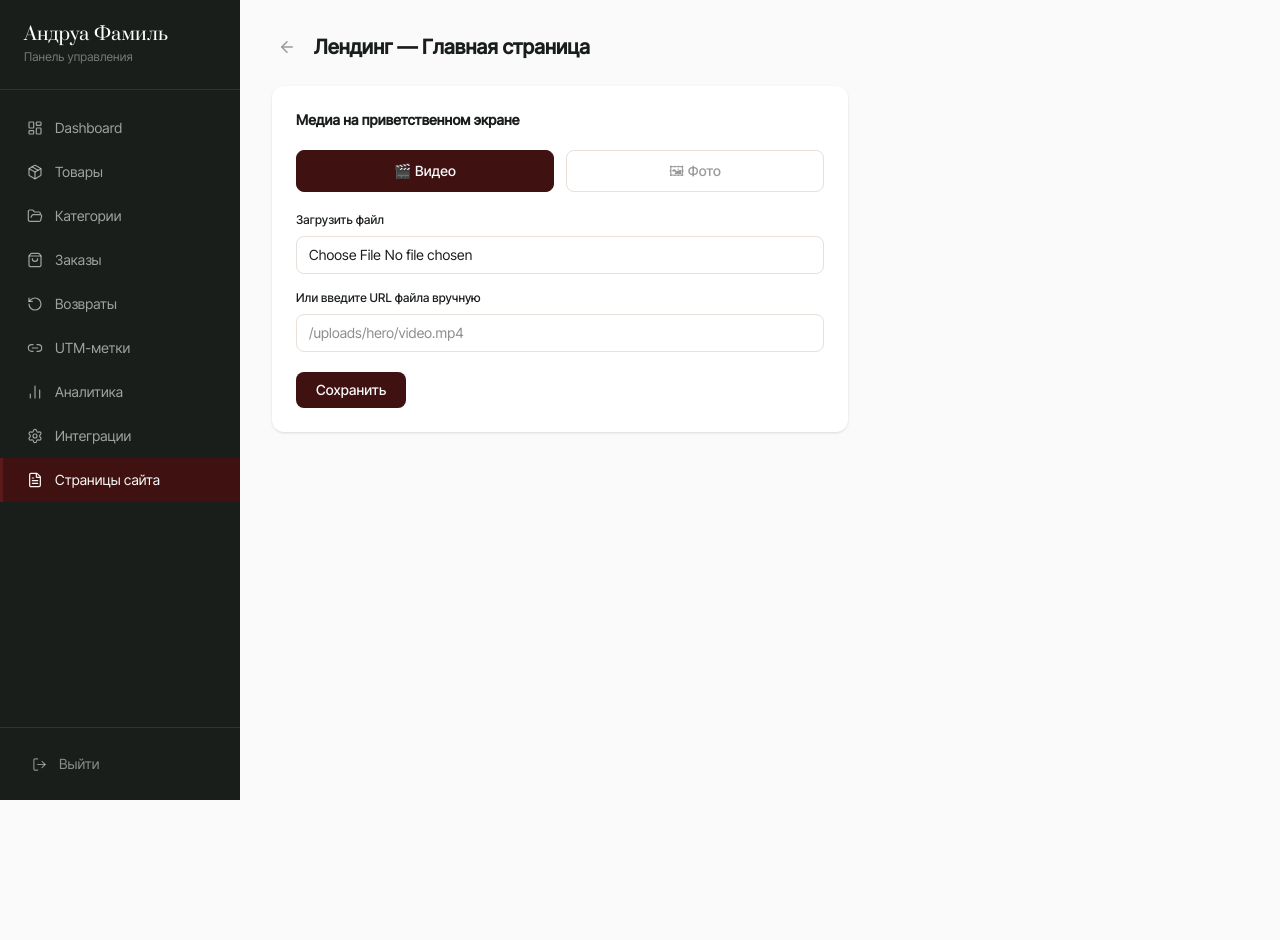
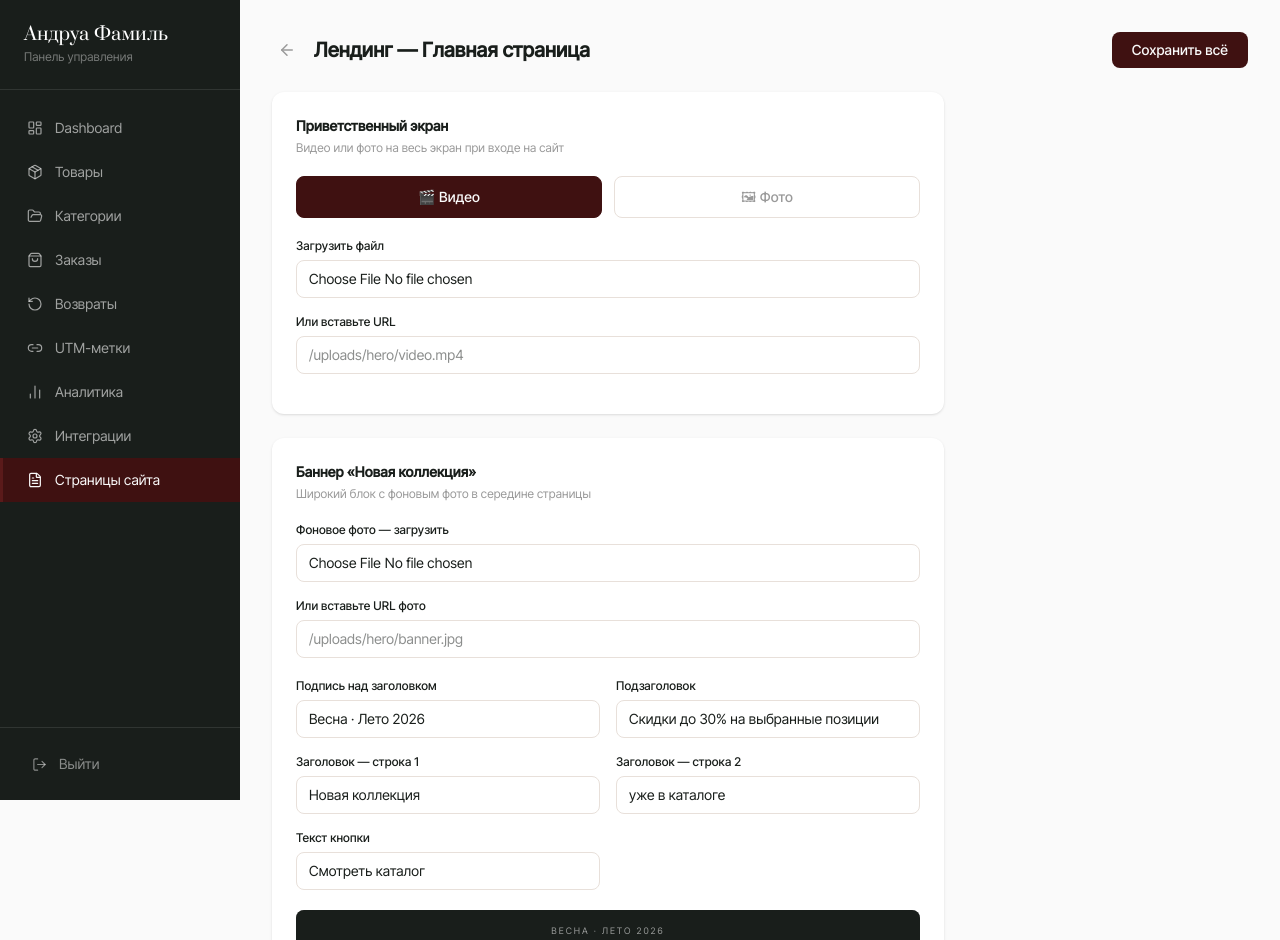
Before and after one commit to MrMagnat/web_site, a Next.js app: page /admin/pages/landing in a window 1280 px wide. Shown: the top 940 px of the page. Before the commit the page ends 800 px from the top, so only its background shows below. Built offline with nearby package versions, Linux system fonts and the light colour scheme; no server answers; sample sign-in values are in the browser's storage.

Commit message:
Make landing banner editable from admin panel
Co-Authored-By: Claude Sonnet 4.6 <noreply@anthropic.com>

```diff
--- a/src/app/[locale]/page.tsx
+++ b/src/app/[locale]/page.tsx
@@ -125,14 +125,26 @@ export default async function HomePage() {
   const prefix = locale === "ru" ? "" : "/en";
   const isRu   = locale === "ru";
 
-  // Read hero settings from DB
-  const heroRows = await prisma.integration.findMany({
-    where: { key: { in: ["hero_type", "hero_url"] } },
+  // Read hero + banner settings from DB
+  const settingRows = await prisma.integration.findMany({
+    where: { key: { in: [
+      "hero_type", "hero_url",
+      "banner_image", "banner_tag", "banner_title_1", "banner_title_2",
+      "banner_subtitle", "banner_cta",
+    ] } },
   });
-  const heroSettings: Record<string, string> = {};
-  for (const r of heroRows) heroSettings[r.key] = r.value;
-  const heroType = heroSettings["hero_type"] ?? "video";
-  const heroUrl  = heroSettings["hero_url"]  ?? "/dacha-desk.mp4";
+  const s: Record<string, string> = {};
+  for (const r of settingRows) s[r.key] = r.value;
+
+  const heroType = s["hero_type"] ?? "video";
+  const heroUrl  = s["hero_url"]  ?? "/dacha-desk.mp4";
+
+  const bannerImage    = s["banner_image"]    ?? "https://images.unsplash.com/photo-1618220048045-10a6dbdf53e0?auto=format&fit=crop&w=1920&q=80";
+  const bannerTag      = s["banner_tag"]      ?? "Весна · Лето 2026";
+  const bannerTitle1   = s["banner_title_1"]  ?? "Новая коллекция";
+  const bannerTitle2   = s["banner_title_2"]  ?? "уже в каталоге";
+  const bannerSubtitle = s["banner_subtitle"] ?? "Скидки до 30% на выбранные позиции";
+  const bannerCta      = s["banner_cta"]      ?? "Смотреть каталог";
 
   // Fetch categories with products from DB (graceful fallback)
   let showcaseCategories: ShowcaseCategory[] = FALLBACK;
@@ -375,7 +387,7 @@ export default async function HomePage() {
       <div className="relative h-[460px] overflow-hidden">
         {/* eslint-disable-next-line @next/next/no-img-element */}
         <img
-          src="https://images.unsplash.com/photo-1618220048045-10a6dbdf53e0?auto=format&fit=crop&w=1920&q=80"
+          src={bannerImage}
           alt="Коллекция"
           className="w-full h-full object-cover"
         />
@@ -387,31 +399,28 @@ export default async function HomePage() {
             className="text-[10px] tracking-[0.28em] uppercase mb-4"
             style={{ color: "rgba(255,255,255,0.55)" }}
           >
-            Весна · Лето 2026
+            {bannerTag}
           </p>
           <h2
             className="font-prata text-[clamp(26px,4vw,50px)] leading-[1.15] mb-3 max-w-[620px]"
             style={{ color: "#fff" }}
           >
-            Новая коллекция
+            {bannerTitle1}
             <br />
-            уже в каталоге
+            {bannerTitle2}
           </h2>
           <p
             className="text-[13px] tracking-[0.08em] mb-9"
             style={{ color: "rgba(255,255,255,0.65)" }}
           >
-            Скидки до 30% на выбранные позиции
+            {bannerSubtitle}
           </p>
           <Link
             href={`${prefix}/catalog`}
             className="inline-flex items-center gap-3 text-[12px] tracking-[0.18em] uppercase border px-9 py-4 hover:gap-5 transition-all duration-300"
-            style={{
-              color: "#fff",
-              borderColor: "rgba(255,255,255,0.5)",
-            }}
+            style={{ color: "#fff", borderColor: "rgba(255,255,255,0.5)" }}
           >
-            Смотреть каталог
+            {bannerCta}
             <ArrowRight size={14} strokeWidth={1.5} />
           </Link>
         </div>
--- a/src/app/admin/pages/landing/page.tsx
+++ b/src/app/admin/pages/landing/page.tsx
@@ -4,42 +4,79 @@ import { useAdminAuth } from "@/hooks/useAdminAuth";
 import { ArrowLeft, Check } from "lucide-react";
 import Link from "next/link";
 
+const HERO_KEYS  = ["hero_type", "hero_url"] as const;
+const BANNER_KEYS = ["banner_image", "banner_tag", "banner_title_1", "banner_title_2", "banner_subtitle", "banner_cta"] as const;
+const ALL_KEYS = [...HERO_KEYS, ...BANNER_KEYS];
+
+type Settings = Record<string, string>;
+
 export default function AdminLandingPage() {
   const { getAuthHeaders } = useAdminAuth();
+
+  // Hero
   const [heroType, setHeroType] = useState<"video" | "image">("video");
-  const [heroUrl, setHeroUrl] = useState("");
+  const [heroUrl, setHeroUrl]   = useState("");
+  const [heroUploading, setHeroUploading] = useState(false);
+
+  // Banner
+  const [bannerImage,    setBannerImage]    = useState("");
+  const [bannerTag,      setBannerTag]      = useState("Весна · Лето 2026");
+  const [bannerTitle1,   setBannerTitle1]   = useState("Новая коллекция");
+  const [bannerTitle2,   setBannerTitle2]   = useState("уже в каталоге");
+  const [bannerSubtitle, setBannerSubtitle] = useState("Скидки до 30% на выбранные позиции");
+  const [bannerCta,      setBannerCta]      = useState("Смотреть каталог");
+  const [bannerUploading, setBannerUploading] = useState(false);
+
+  // Common
   const [saving, setSaving] = useState(false);
-  const [saved, setSaved] = useState(false);
-  const [uploading, setUploading] = useState(false);
+  const [saved,  setSaved]  = useState(false);
 
   useEffect(() => {
     fetch("/api/admin/hero", { headers: getAuthHeaders() }).then(async (r) => {
-      if (r.ok) {
-        const d = await r.json();
-        if (d.hero_type) setHeroType(d.hero_type);
-        if (d.hero_url) setHeroUrl(d.hero_url);
-      }
+      if (!r.ok) return;
+      const d: Settings = await r.json();
+      if (d.hero_type)       setHeroType(d.hero_type as "video" | "image");
+      if (d.hero_url)        setHeroUrl(d.hero_url);
+      if (d.banner_image)    setBannerImage(d.banner_image);
+      if (d.banner_tag)      setBannerTag(d.banner_tag);
+      if (d.banner_title_1)  setBannerTitle1(d.banner_title_1);
+      if (d.banner_title_2)  setBannerTitle2(d.banner_title_2);
+      if (d.banner_subtitle) setBannerSubtitle(d.banner_subtitle);
+      if (d.banner_cta)      setBannerCta(d.banner_cta);
     });
   // eslint-disable-next-line react-hooks/exhaustive-deps
   }, []);
 
-  async function handleUpload(e: React.ChangeEvent<HTMLInputElement>) {
+  async function upload(file: File, type: "hero" | "banner"): Promise<string | null> {
+    const fd = new FormData();
+    fd.append("file", file);
+    const res = await fetch(`/api/admin/upload?type=${type}`, {
+      method: "POST", headers: getAuthHeaders(), body: fd,
+    });
+    if (!res.ok) return null;
+    const data = await res.json();
+    return data.url ?? null;
+  }
+
+  async function handleHeroUpload(e: React.ChangeEvent<HTMLInputElement>) {
     const file = e.target.files?.[0];
     if (!file) return;
-    setUploading(true);
-    const fd = new FormData();
-    fd.append("file", file);
-    const res = await fetch("/api/admin/upload?type=hero", {
-      method: "POST",
-      headers: getAuthHeaders(),
-      body: fd,
-    });
-    setUploading(false);
-    if (res.ok) {
-      const data = await res.json();
-      setHeroUrl(data.url);
+    setHeroUploading(true);
+    const url = await upload(file, "hero");
+    setHeroUploading(false);
+    if (url) {
+      setHeroUrl(url);
       setHeroType(file.type.startsWith("video") ? "video" : "image");
     }
+  }
+
+  async function handleBannerUpload(e: React.ChangeEvent<HTMLInputElement>) {
+    const file = e.target.files?.[0];
+    if (!file) return;
+    setBannerUploading(true);
+    const url = await upload(file, "banner");
+    setBannerUploading(false);
+    if (url) setBannerImage(url);
   }
 
   async function handleSave() {
@@ -47,18 +84,32 @@ export default function AdminLandingPage() {
     await fetch("/api/admin/hero", {
       method: "POST",
       headers: { ...getAuthHeaders(), "Content-Type": "application/json" },
-      body: JSON.stringify({ hero_type: heroType, hero_url: heroUrl }),
+      body: JSON.stringify({
+        hero_type: heroType,
+        hero_url:  heroUrl,
+        banner_image:    bannerImage,
+        banner_tag:      bannerTag,
+        banner_title_1:  bannerTitle1,
+        banner_title_2:  bannerTitle2,
+        banner_subtitle: bannerSubtitle,
+        banner_cta:      bannerCta,
+      }),
     });
     setSaving(false);
     setSaved(true);
     setTimeout(() => setSaved(false), 3000);
   }
 
+  const inputCls = "border rounded-lg px-3 py-2 text-sm outline-none w-full";
   const inputStyle = { borderColor: "#e8e0da", background: "#fff", color: "#191E1B" };
+  const labelCls = "block text-xs font-medium mb-1.5";
+  const labelStyle = { color: "#191E1B" };
 
   return (
     <div>
-      <div className="flex items-center gap-3 mb-6">
+      {/* Header */}
+      <div className="flex items-center justify-between mb-6">
+        <div className="flex items-center gap-3">
           <Link href="/admin/pages" className="p-1.5 rounded hover:bg-gray-100">
             <ArrowLeft size={18} style={{ color: "#9a9a9a" }} />
           </Link>
@@ -66,13 +117,27 @@ export default function AdminLandingPage() {
             Лендинг — Главная страница
           </h1>
         </div>
+        <button
+          onClick={handleSave}
+          disabled={saving}
+          className="flex items-center gap-2 px-5 py-2 rounded-lg text-sm font-medium disabled:opacity-60"
+          style={{ background: "#3F1111", color: "#FAFAFA" }}
+        >
+          {saved ? <><Check size={14} /> Сохранено</> : saving ? "Сохранение..." : "Сохранить всё"}
+        </button>
+      </div>
 
-      <div className="bg-white rounded-xl shadow-sm p-6 max-w-xl">
-        <p className="text-sm font-semibold mb-5" style={{ color: "#191E1B" }}>
-          Медиа на приветственном экране
+      <div className="flex flex-col gap-6 max-w-2xl">
+
+        {/* ── Приветственный экран ─────────────────────────────── */}
+        <div className="bg-white rounded-xl shadow-sm p-6">
+          <p className="text-sm font-semibold mb-1" style={{ color: "#191E1B" }}>
+            Приветственный экран
+          </p>
+          <p className="text-xs mb-5" style={{ color: "#9a9a9a" }}>
+            Видео или фото на весь экран при входе на сайт
           </p>
 
-        {/* Type selector */}
           <div className="flex gap-3 mb-5">
             {(["video", "image"] as const).map((t) => (
               <button
@@ -81,8 +146,8 @@ export default function AdminLandingPage() {
                 className="flex-1 py-2.5 rounded-lg border text-sm font-medium transition-colors"
                 style={{
                   borderColor: heroType === t ? "#3F1111" : "#e8e0da",
-                background: heroType === t ? "#3F1111" : "#fff",
-                color: heroType === t ? "#FAFAFA" : "#9a9a9a",
+                  background:  heroType === t ? "#3F1111" : "#fff",
+                  color:       heroType === t ? "#FAFAFA" : "#9a9a9a",
                 }}
               >
                 {t === "video" ? "🎬 Видео" : "🖼 Фото"}
@@ -90,57 +155,172 @@ export default function AdminLandingPage() {
             ))}
           </div>
 
-        {/* Upload */}
           <div className="mb-4">
-          <label className="block text-xs font-medium mb-2" style={{ color: "#191E1B" }}>
-            Загрузить файл
-          </label>
+            <label className={labelCls} style={labelStyle}>Загрузить файл</label>
             <input
               type="file"
               accept={heroType === "video" ? "video/*" : "image/*"}
-            onChange={handleUpload}
-            className="block w-full text-sm border rounded-lg px-3 py-2"
+              onChange={handleHeroUpload}
+              className={`block ${inputCls}`}
               style={inputStyle}
             />
-          {uploading && <p className="text-xs mt-1" style={{ color: "#9a9a9a" }}>Загрузка...</p>}
+            {heroUploading && <p className="text-xs mt-1" style={{ color: "#9a9a9a" }}>Загрузка...</p>}
           </div>
 
-        {/* URL input */}
-        <div className="mb-5">
-          <label className="block text-xs font-medium mb-2" style={{ color: "#191E1B" }}>
-            Или введите URL файла вручную
-          </label>
+          <div className="mb-4">
+            <label className={labelCls} style={labelStyle}>Или вставьте URL</label>
             <input
               type="text"
               value={heroUrl}
               onChange={(e) => setHeroUrl(e.target.value)}
               placeholder="/uploads/hero/video.mp4"
-            className="border rounded-lg px-3 py-2 text-sm outline-none w-full"
+              className={inputCls}
               style={inputStyle}
             />
           </div>
 
-        {/* Preview */}
           {heroUrl && (
-          <div className="mb-5 rounded-lg overflow-hidden border" style={{ borderColor: "#e8e0da" }}>
-            {heroType === "video" ? (
-              <video src={heroUrl} className="w-full h-40 object-cover" muted autoPlay loop playsInline />
-            ) : (
+            <div className="rounded-lg overflow-hidden border" style={{ borderColor: "#e8e0da" }}>
+              {heroType === "video"
+                ? <video src={heroUrl} className="w-full h-36 object-cover" muted autoPlay loop playsInline />
                 // eslint-disable-next-line @next/next/no-img-element
-              <img src={heroUrl} alt="Hero preview" className="w-full h-40 object-cover" />
+                : <img src={heroUrl} alt="Hero" className="w-full h-36 object-cover" />
+              }
+            </div>
           )}
+        </div>
+
+        {/* ── Баннер «Новая коллекция» ─────────────────────────── */}
+        <div className="bg-white rounded-xl shadow-sm p-6">
+          <p className="text-sm font-semibold mb-1" style={{ color: "#191E1B" }}>
+            Баннер «Новая коллекция»
+          </p>
+          <p className="text-xs mb-5" style={{ color: "#9a9a9a" }}>
+            Широкий блок с фоновым фото в середине страницы
+          </p>
+
+          {/* Image */}
+          <div className="mb-4">
+            <label className={labelCls} style={labelStyle}>Фоновое фото — загрузить</label>
+            <input
+              type="file"
+              accept="image/*"
+              onChange={handleBannerUpload}
+              className={`block ${inputCls}`}
+              style={inputStyle}
+            />
+            {bannerUploading && <p className="text-xs mt-1" style={{ color: "#9a9a9a" }}>Загрузка...</p>}
+          </div>
+          <div className="mb-5">
+            <label className={labelCls} style={labelStyle}>Или вставьте URL фото</label>
+            <input
+              type="text"
+              value={bannerImage}
+              onChange={(e) => setBannerImage(e.target.value)}
+              placeholder="/uploads/hero/banner.jpg"
+              className={inputCls}
+              style={inputStyle}
+            />
+          </div>
+
+          {bannerImage && (
+            <div className="rounded-lg overflow-hidden border mb-5" style={{ borderColor: "#e8e0da" }}>
+              {/* eslint-disable-next-line @next/next/no-img-element */}
+              <img src={bannerImage} alt="Banner" className="w-full h-32 object-cover" />
             </div>
           )}
 
-        <button
-          onClick={handleSave}
-          disabled={saving}
-          className="flex items-center gap-2 px-5 py-2 rounded-lg text-sm font-medium disabled:opacity-60"
-          style={{ background: "#3F1111", color: "#FAFAFA" }}
+          {/* Texts */}
+          <div className="grid grid-cols-2 gap-4">
+            <div>
+              <label className={labelCls} style={labelStyle}>Подпись над заголовком</label>
+              <input
+                type="text"
+                value={bannerTag}
+                onChange={(e) => setBannerTag(e.target.value)}
+                placeholder="Весна · Лето 2026"
+                className={inputCls}
+                style={inputStyle}
+              />
+            </div>
+            <div>
+              <label className={labelCls} style={labelStyle}>Подзаголовок</label>
+              <input
+                type="text"
+                value={bannerSubtitle}
+                onChange={(e) => setBannerSubtitle(e.target.value)}
+                placeholder="Скидки до 30% на выбранные позиции"
+                className={inputCls}
+                style={inputStyle}
+              />
+            </div>
+            <div>
+              <label className={labelCls} style={labelStyle}>Заголовок — строка 1</label>
+              <input
+                type="text"
+                value={bannerTitle1}
+                onChange={(e) => setBannerTitle1(e.target.value)}
+                placeholder="Новая коллекция"
+                className={inputCls}
+                style={inputStyle}
+              />
+            </div>
+            <div>
+              <label className={labelCls} style={labelStyle}>Заголовок — строка 2</label>
+              <input
+                type="text"
+                value={bannerTitle2}
+                onChange={(e) => setBannerTitle2(e.target.value)}
+                placeholder="уже в каталоге"
+                className={inputCls}
+                style={inputStyle}
+              />
+            </div>
+            <div>
+              <label className={labelCls} style={labelStyle}>Текст кнопки</label>
+              <input
+                type="text"
+                value={bannerCta}
+                onChange={(e) => setBannerCta(e.target.value)}
+                placeholder="Смотреть каталог"
+                className={inputCls}
+                style={inputStyle}
+              />
+            </div>
+          </div>
+
+          {/* Live preview */}
+          <div
+            className="relative mt-5 h-36 rounded-lg overflow-hidden flex items-center justify-center text-center"
+            style={{ background: bannerImage ? "transparent" : "#191E1B" }}
           >
-          {saved ? <><Check size={14} /> Сохранено</> : saving ? "Сохранение..." : "Сохранить"}
-        </button>
+            {bannerImage && (
+              // eslint-disable-next-line @next/next/no-img-element
+              <img src={bannerImage} alt="" className="absolute inset-0 w-full h-full object-cover" />
+            )}
+            <div className="absolute inset-0" style={{ background: "rgba(25,30,27,0.45)" }} />
+            <div className="relative z-10 px-4">
+              <p className="text-[9px] tracking-[0.22em] uppercase mb-1" style={{ color: "rgba(255,255,255,0.55)" }}>
+                {bannerTag}
+              </p>
+              <p className="font-prata text-[18px] text-white leading-tight mb-1">
+                {bannerTitle1}<br />{bannerTitle2}
+              </p>
+              <p className="text-[10px] mb-2" style={{ color: "rgba(255,255,255,0.65)" }}>
+                {bannerSubtitle}
+              </p>
+              <span className="inline-block border text-[9px] tracking-widest uppercase px-4 py-1.5 text-white" style={{ borderColor: "rgba(255,255,255,0.5)" }}>
+                {bannerCta}
+              </span>
+            </div>
+          </div>
+          <p className="text-[11px] mt-2" style={{ color: "#9a9a9a" }}>↑ Превью баннера</p>
+        </div>
+
       </div>
     </div>
   );
 }
+
+// Suppress unused import warning
+void ALL_KEYS;
```
Also changed, not shown: src/app/api/admin/hero/route.ts (+24 -13 lines). Lines whose indentation alone changed are shown as unchanged.
